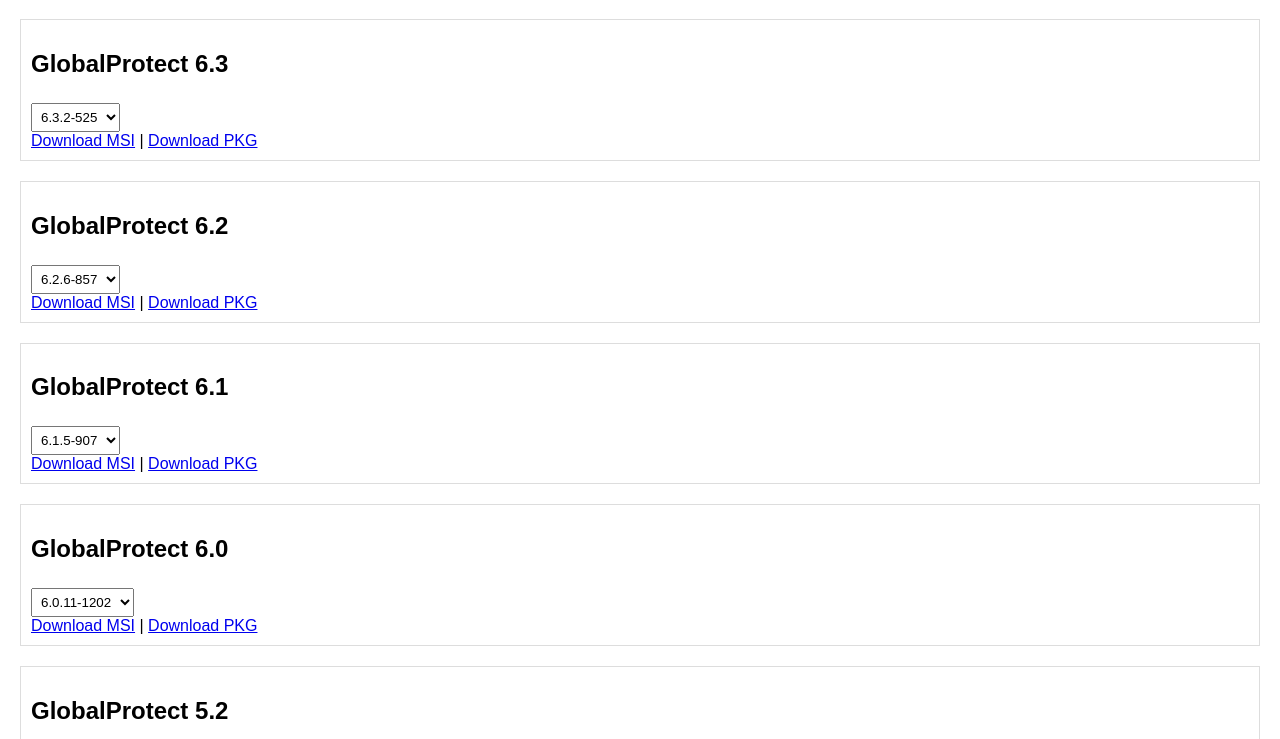
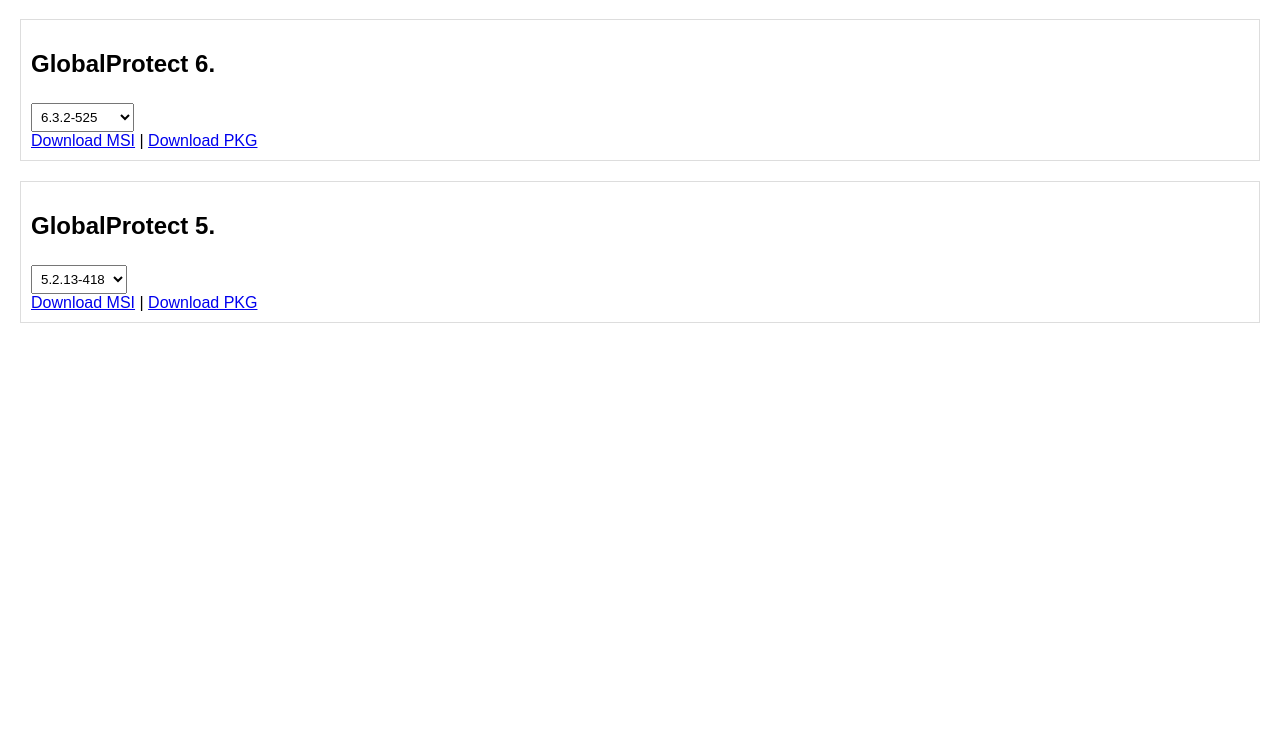
Before and after one commit to snowskeleton/globalprotect-downloader, a plain HTML site: page index.html in a window 1280 px wide. Shown: the part 61-800 px from the top of the page. Drawn offline with Linux system fonts and the light colour scheme.

Commit message:
separate on major, not minor

```diff
--- a/index.html
+++ b/index.html
@@ -47,7 +47,7 @@
             // Group by major version (e.g., 6.2 -> 6.2.3-270)
             const versionMap = {};
             keys.forEach(version => {
-                const major = version.match(/^(\d+\.\d+)/)[1]; // Extract "6.2" from "6.2.3-270"
+                const major = version.match(/^(\d+\.)/)[1]; // Extract "6.2" from "6.2.3-270"
                 if (!versionMap[major]) versionMap[major] = [];
                 versionMap[major].push(version);
             });
```
